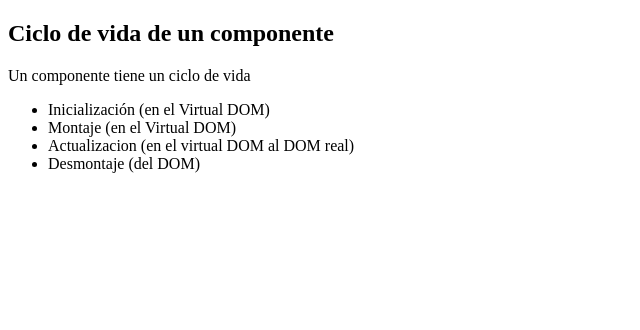
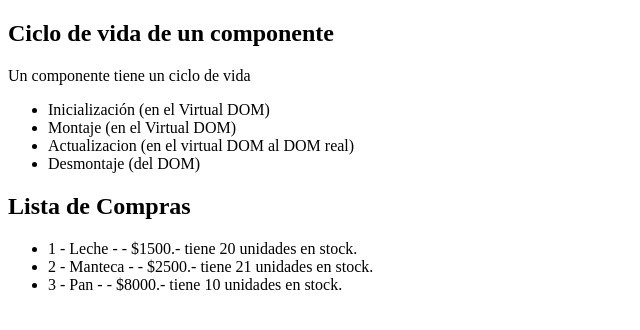
Before and after one commit to patricioprietogaray/numen2023, a React (Create React App) app: page / in a window 1280 px wide. Shown: the top 330 px of the page, without its empty margins (0-640 px from the left). Built offline with nearby package versions, Linux system fonts and the light colour scheme.

Commit message:
crear una lista de compras metodo 1
Creacion de una lista de compras la cual paso desde un componente padre la lista mapeada (item.id) con la denominacion arbitraria de atributos (itemID.....). En el componente hijo muestro cada registro usando props y mostrando cada datos obtenido (props.itemID)

```diff
--- a/src/App.js
+++ b/src/App.js
@@ -1,10 +1,12 @@
 import './App.css';
 import CicloVidaComponente from './components/cicloVidaComponente';
+import ListaCompras from './components/listaCompras';
 
 function App() {
   return (
     <>
       <CicloVidaComponente />
+      <ListaCompras />
     </>
   );
 }
--- /dev/null
+++ b/src/components/itemListaProducto.js
@@ -0,0 +1,17 @@
+import React from 'react';
+
+// recibo desde el componente listaCompras los datos
+// y aquí los denomino props
+const ItemListaProducto = (props) => {
+    return (
+        <>
+            {/* muestro por cada registro sus datos
+            con props (el registro que estoy pasando
+            y el atributo tal cual lo asigné y pase en
+            listaCompas) */}
+            <li>{props.itemID} - {props.itemNombre} - - ${props.itemPrecio}.- tiene {props.itemStock} unidades en stock.</li>
+        </>
+    );
+}
+
+export default ItemListaProducto;
--- /dev/null
+++ b/src/components/listaCompras.js
@@ -0,0 +1,45 @@
+import React from 'react';
+import ItemListaProducto from './itemListaProducto';
+
+const ListaCompras = () => {
+    const listaDeProductos = [
+        {
+            id: 1,
+            nombre: 'Leche',
+            precio: 1500,
+            stock: 20,
+        },
+        {
+            id: 2,
+            nombre: 'Manteca',
+            precio: 2500,
+            stock: 21,
+        },
+        {
+            id: 3,
+            nombre: 'Pan',
+            precio: 8000,
+            stock: 10,
+        }
+    ];
+
+    return (
+
+        <>
+            <h2>Lista de Compras</h2>
+            <ul>
+                {/* envio todos los propdictos */}
+                {/* tengo que iterarlos con map a cada registro del objeto lo asigno como item */}
+                {/* llamo al componente itemListaProducto y asigno a itemID el id de item  y asi a los demas atributos*/}
+                {listaDeProductos.map((item) =>
+                    <ItemListaProducto itemID={item.id}
+                        itemNombre={item.nombre}
+                        itemPrecio={item.precio}
+                        itemStock={item.stock}
+                    />)}
+            </ul>
+        </>
+    );
+}
+
+export default ListaCompras;
```
